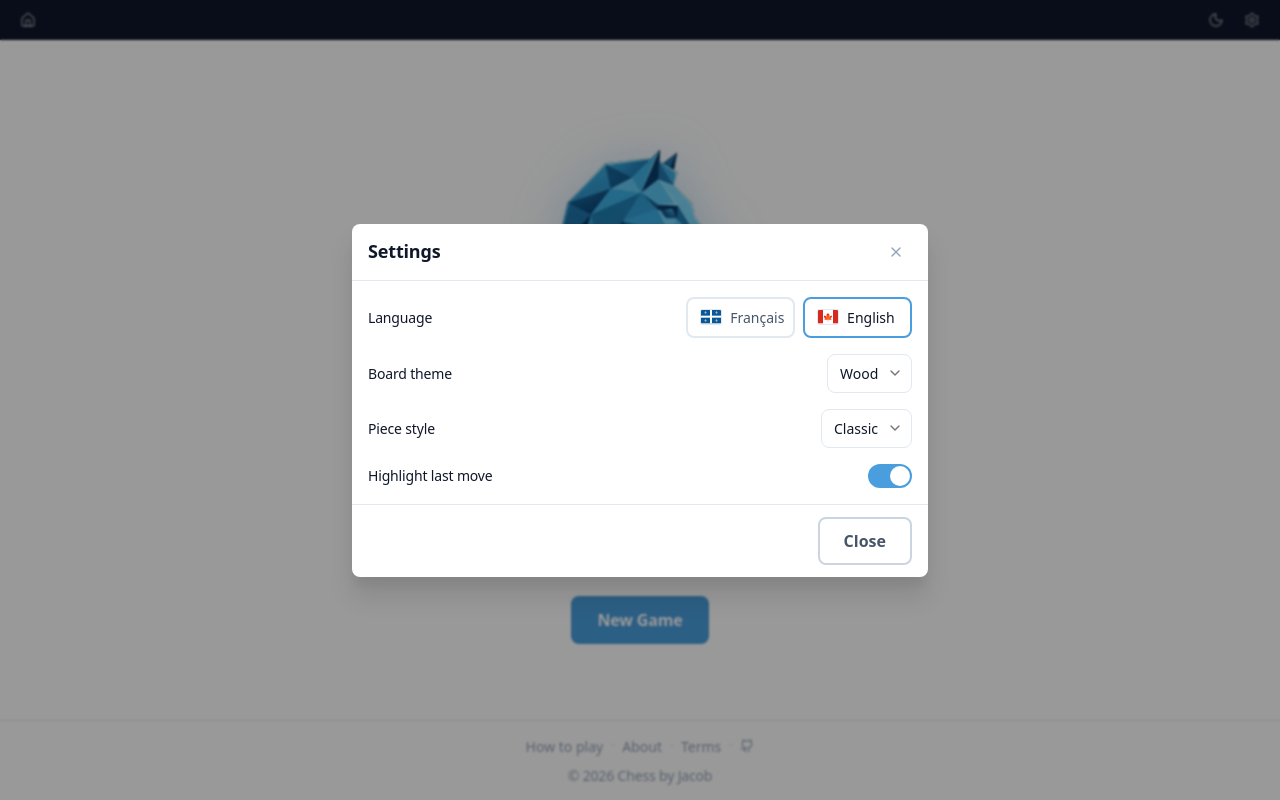
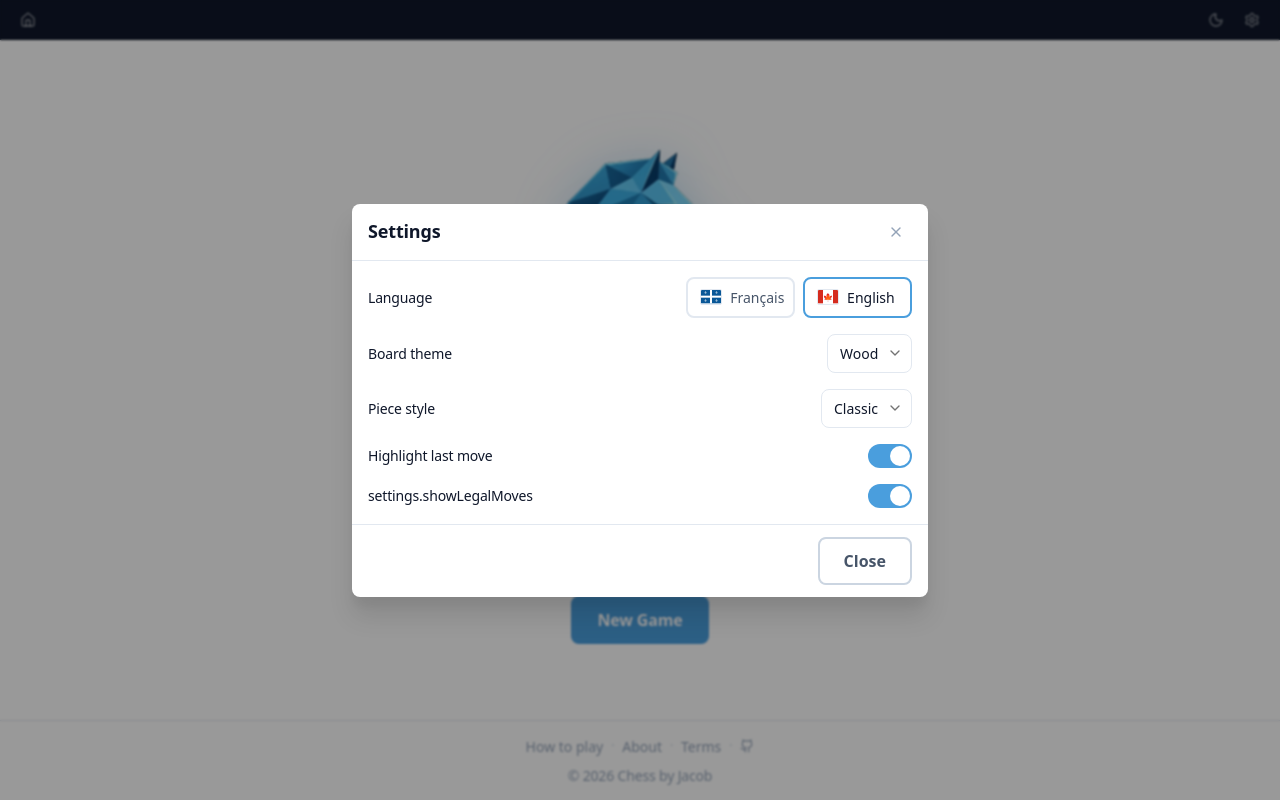
Before and after one commit to Gcob/chess, a Vue app in the folder frontend/: page / in a window 1280 px wide. Both pictures are taken after a click on the button 1252 px from the left and 20 px from the top of the page. Built offline with nearby package versions, Linux system fonts and the light colour scheme; what vue-tippy would draw is missing.

Commit message:
feat: add showLegalMoves setting to enhance user control over legal move visibility

```diff
--- a/frontend/src/components/parts/SettingsModal.vue
+++ b/frontend/src/components/parts/SettingsModal.vue
@@ -42,6 +42,11 @@
       <label class="c-label">
         <span>{{ $t('settings.highlightLastMove') }}</span>
         <input type="checkbox" class="c-checkbox" v-model="store.settings.highlightLastMove" />
+      </label>
+
+      <label class="c-label">
+        <span>{{ $t('settings.showLegalMoves') }}</span>
+        <input type="checkbox" class="c-checkbox" v-model="store.settings.showLegalMoves" />
       </label>
     </div>
 
--- a/frontend/src/stores/useSettingsStore.ts
+++ b/frontend/src/stores/useSettingsStore.ts
@@ -8,6 +8,7 @@ export interface Settings {
   pieceThemeId: PieceThemes
   boardSize: BoardSize
   highlightLastMove: boolean
+  showLegalMoves: boolean
 }
 
 const STORAGE_KEY = 'settings'
@@ -17,6 +18,7 @@ const DEFAULTS: Settings = {
   pieceThemeId: PieceThemes.Classic,
   boardSize: 'normal',
   highlightLastMove: true,
+  showLegalMoves: true,
 }
 
 function loadFromStorage(): Settings {
```
Also changed, not shown: 1 other file (tests, documents, lock files or other folders).
